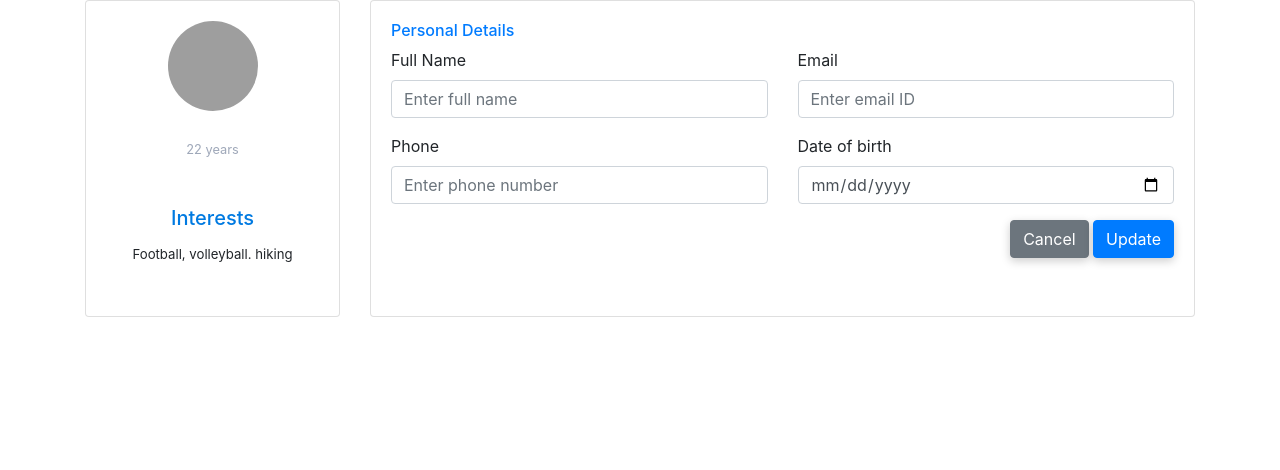
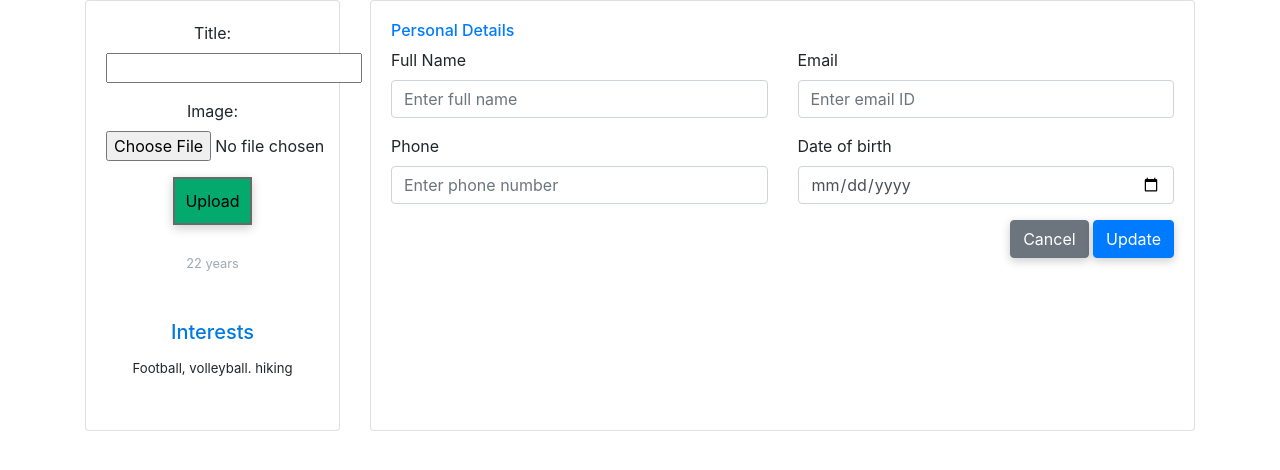
Before and after one commit to Madt2/TDT4145-Prosjekt-Vaar-2022, a Django app: page /GroupUp/profile/ in a window 1280 px wide. Shown: the part 115-585 px from the top of the page. Run offline with Django 4.2, Linux system fonts and the light colour scheme; some libraries are stand-ins or nearby versions; grey boxes are pictures that could not be loaded.

Commit message:
#25 Har lagt til funksjonaliteten, må gjøre den finere + få hjelp med kobling til databasen

```diff
--- a/GroupUpProject/GroupUp/forms.py
+++ b/GroupUpProject/GroupUp/forms.py
@@ -3,13 +3,14 @@ from django import forms
 from django.contrib.auth.forms import UserCreationForm
 from django.contrib.auth.models import User
 from django.forms import ModelForm, widgets
-from .models import Group, Profile, GroupReport
+from .models import Group, Profile, GroupReport, Image
 import datetime
 
 
 class SignUpForm(UserCreationForm):
     def year_choices():
-        return [r for r in range(1950, datetime.date.today().year+1)]
+        return [r for r in range(1950, datetime.date.today().year + 1)]
+
     DATE_INPUT_FORMATS = ('%d-%m-%Y', '%Y-%m-%d')
 
     first_name = forms.CharField(
@@ -26,7 +27,7 @@ class SignUpForm(UserCreationForm):
     class Meta:
         model = User
         fields = ('username', 'first_name', 'last_name', 'description',
-                  'email', 'date_of_birth', 'password1', 'password2', )
+                  'email', 'date_of_birth', 'password1', 'password2',)
 
     def clean_date_of_birth(self):
         date_of_birth = self.cleaned_data['date_of_birth']
@@ -40,8 +41,10 @@ class SignUpForm(UserCreationForm):
             raise NotImplementedError(
                 "Can't create User and UserProfile without database save")
         user = super(SignUpForm, self).save(commit=True)
-        user_profile = Profile(user=user, first_name=self.cleaned_data['first_name'], last_name=self.cleaned_data['last_name'],
-                               email=self.cleaned_data['email'], date_of_birth=self.cleaned_data['date_of_birth'], description=self.cleaned_data['description'])
+        user_profile = Profile(user=user, first_name=self.cleaned_data['first_name'],
+                               last_name=self.cleaned_data['last_name'],
+                               email=self.cleaned_data['email'], date_of_birth=self.cleaned_data['date_of_birth'],
+                               description=self.cleaned_data['description'])
         user_profile.save()
         return user, user_profile
 
@@ -102,3 +105,11 @@ class LoginForm(ModelForm):
             'email': forms.EmailInput(),
             'password': forms.PasswordInput()
         }
+
+
+class ImageForm(forms.ModelForm):
+    """Form for the image model"""
+
+    class Meta:
+        model = Image
+        fields = ('title', 'image')
--- a/GroupUpProject/GroupUp/models.py
+++ b/GroupUpProject/GroupUp/models.py
@@ -12,6 +12,7 @@ class Profile(models.Model):
     email = models.EmailField("User's e-mail")
     date_of_birth = models.DateField("User's birth date")
     description = models.TextField(default="", blank=True)
+    profile_picture = models.ImageField(null=True, blank =True)
 
     def age(self):
         today = date.today()
@@ -91,3 +92,12 @@ class GroupReport(models.Model):
 class MemberOfGroup(models.Model):
     member = models.ForeignKey(Profile, on_delete=models.CASCADE)
     group = models.ForeignKey(Group, on_delete=models.CASCADE)
+
+
+class Image(models.Model):
+    title = models.CharField(max_length=200)
+    #image = models.ImageField(upload_to='images')
+    image = models.ImageField(upload_to='GroupUp/users_pictures', blank=True)
+
+    def __str__(self):
+        return self.title
--- a/GroupUpProject/GroupUp/urls.py
+++ b/GroupUpProject/GroupUp/urls.py
@@ -32,5 +32,6 @@ urlpatterns = [
     path('profile/', views.profile_page, name='profile_page'),
     path('new_group/', views.new_group_page, name='new_group_page'),
     path('register/', views.signup, name='signup_page'),
-    path("age_error/", views.age_error, name='age_error')
+    path("age_error/", views.age_error, name='age_error'),
+    # path('profile/', views.image_upload_view)
 ]
--- a/GroupUpProject/GroupUp/views.py
+++ b/GroupUpProject/GroupUp/views.py
@@ -8,7 +8,7 @@ from django.views.generic.list import ListView
 from django.views.generic.detail import DetailView
 from django.views.generic.edit import UpdateView
 
-from .forms import GroupForm, SignUpForm
+from .forms import GroupForm, SignUpForm, ImageForm
 from .models import Profile, Group
 
 
@@ -72,11 +72,13 @@ def group_page(request):
     # user_group.filter(user_group.group_leader, request.user)
     return render(request, "GroupUp/group_page.html")
 
+
 def group_matches_page(request):
     # Temporarily disabled logic
     # user_group = Group.objects.all()
     # user_group.filter(user_group.group_leader, request.user)
     return render(request, "GroupUp/group_matches_page.html")
+
 
 def edit_group_page(request):
     # Temporarily disabled logic
@@ -103,7 +105,17 @@ def profile_page(request):
     # Not sure how to send single object instead of list into a html file
     # Seems as though the argument in render has to be a dict
     users = [user]
-    return render(request, "GroupUp/profile_page.html", {'users': users})
+    """Process images uploaded by users"""
+    if request.method == 'POST':
+        form = ImageForm(request.POST, request.FILES)
+        if form.is_valid():
+            form.save()
+            # Get the current instance object to display in the template
+            img_obj = form.instance
+            return render(request, 'GroupUp/profile_page.html', {'users': users, 'form': form, 'img_obj': img_obj})
+    else:
+        form = ImageForm()
+    return render(request, "GroupUp/profile_page.html", {'users': users,'form': form} )
 
 
 def signup(request):
@@ -114,8 +126,23 @@ def signup(request):
             login(request, user)
             return redirect('front_page')
         else:
-            return render(request, "GroupUp/age_error_page.html", {'errors' : form.errors})
+            return render(request, "GroupUp/age_error_page.html", {'errors': form.errors})
     return redirect('login_page')
+
 
 def age_error(request):
     return render(request, "GroupUp/age_error_page.html")
+
+
+'''def image_upload_view(request):
+    """Process images uploaded by users"""
+    if request.method == 'POST':
+        form = ImageForm(request.POST, request.FILES)
+        if form.is_valid():
+            form.save()
+            # Get the current instance object to display in the template
+            img_obj = form.instance
+            return render(request, 'GroupUp/profile_page.html', {'form': form, 'img_obj': img_obj})
+    else:
+        form = ImageForm()
+    return render(request, 'GroupUp/profile_page.html', {'form': form})'''
--- a/GroupUpProject/GroupUpProject/settings.py
+++ b/GroupUpProject/GroupUpProject/settings.py
@@ -138,3 +138,9 @@ STATICFILES_DIRS = [
 # https://docs.djangoproject.com/en/4.0/ref/settings/#default-auto-field
 
 DEFAULT_AUTO_FIELD = 'django.db.models.BigAutoField'
+
+# Base url to serve media files
+MEDIA_URL = '/images/'
+
+# Path where media is stored
+MEDIA_ROOT = os.path.join(BASE_DIR, 'static/GroupUp/profile/images')
--- a/GroupUpProject/GroupUpProject/urls.py
+++ b/GroupUpProject/GroupUpProject/urls.py
@@ -13,9 +13,14 @@ Including another URLconf
     1. Import the include() function: from django.urls import include, path
     2. Add a URL to urlpatterns:  path('blog/', include('blog.urls'))
 """
+
 from django.urls import include, path
+from django.conf import settings
+from django.conf.urls.static import static
 
 urlpatterns = [
     path('GroupUp/', include('GroupUp.urls')),
     path('__debug__/', include('debug_toolbar.urls')),
+
 ]
+urlpatterns += static(settings.MEDIA_URL, document_root=settings.MEDIA_ROOT)
--- a/GroupUpProject/templates/GroupUp/profile_page.html
+++ b/GroupUpProject/templates/GroupUp/profile_page.html
@@ -22,7 +22,17 @@
 		<div class="account-settings">
 			<div class="user-profile">
 				<div class="user-avatar">
-					<img src="https://bootdey.com/img/Content/avatar/avatar7.png" alt="Maxwell Admin">
+					<form method="post" enctype="multipart/form-data">
+  						{% csrf_token %}
+   							{{ form.as_p }}
+ 					 	<button type="submit">Upload</button>
+					</form>
+
+					{% if img_obj %}
+ 						<h3>Succesfully uploaded : {{img_obj.title}}</h3>
+  						<img src="{{ img_obj.image.url}}" alt="connect" style="max-height:300px">
+					{% endif %}
+					<!--<img src="https://bootdey.com/img/Content/avatar/avatar7.png" alt="Maxwell Admin"> -->
 				</div>
                 {% for current_user in users %}
 				<h5 class="user-name">{{current_user.username}}</h5>
```
Also changed, not shown: GroupUpProject/GroupUp/migrations/0001_initial.py.
